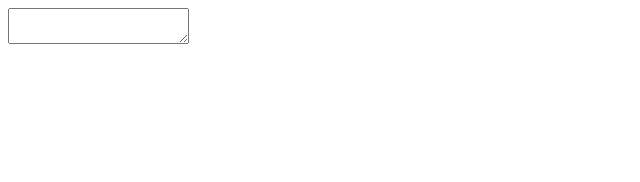
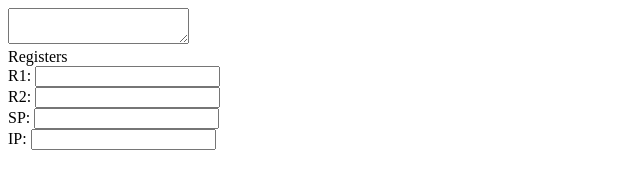
Before and after one commit to huntdog1541/Chip_emulator, a plain HTML site: page index.html in a window 1280 px wide. Shown: the whole page, without its empty margins (0-640 px from the left). Drawn offline with Linux system fonts and the light colour scheme.

Commit message:
Update files

```diff
--- a/index.html
+++ b/index.html
@@ -6,6 +6,12 @@
 </head>
 <body>
     <textarea></textarea>
-
+    <form>
+        Registers <br>
+        R1: <input type="number" name="R1"> <br>
+        R2: <input type="number" name="R2"> <br>
+        SP: <input type="number" name="SP"> <br>
+        IP: <input type="number" name="IP"> <br>
+    </form>
 </body>
 </html>
```
